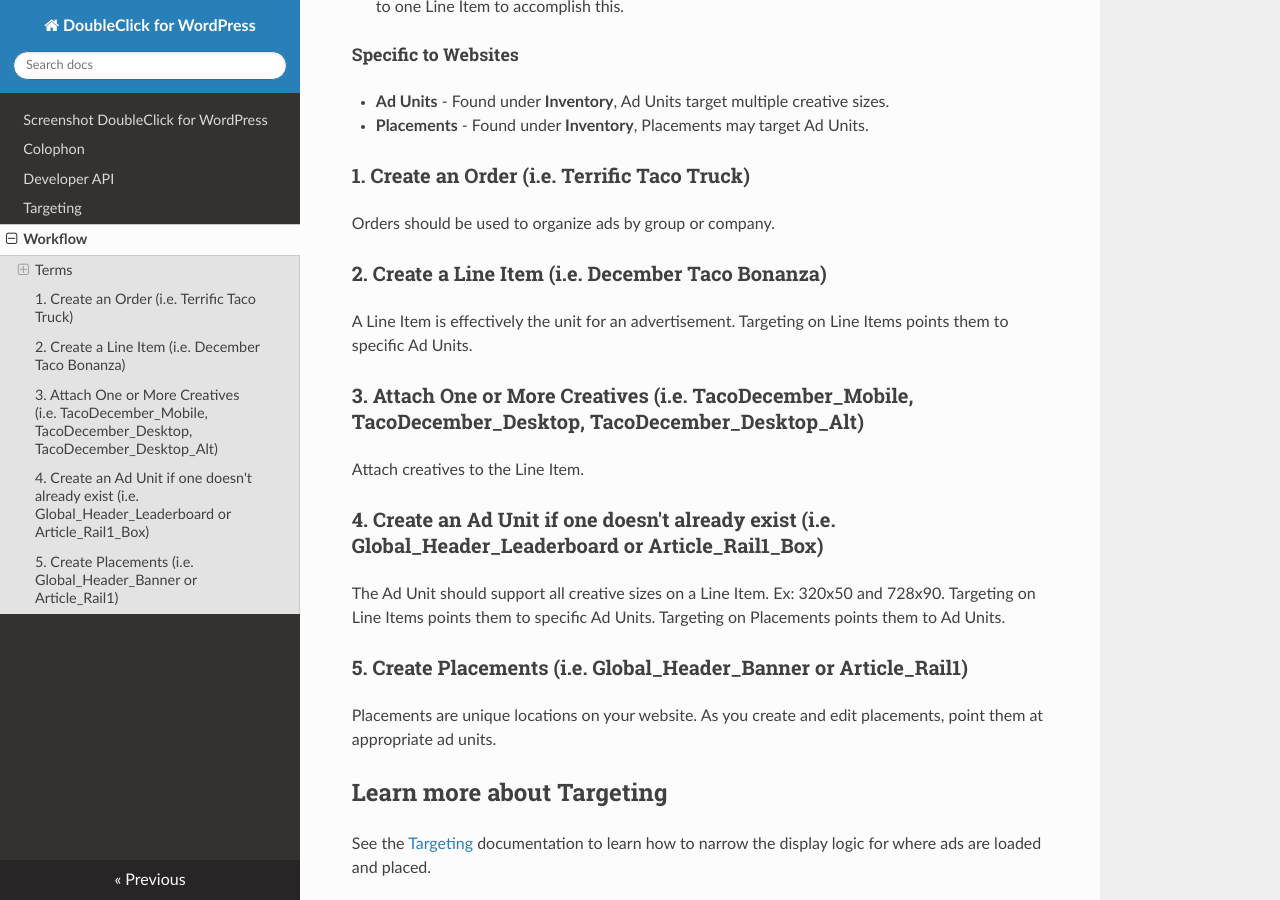
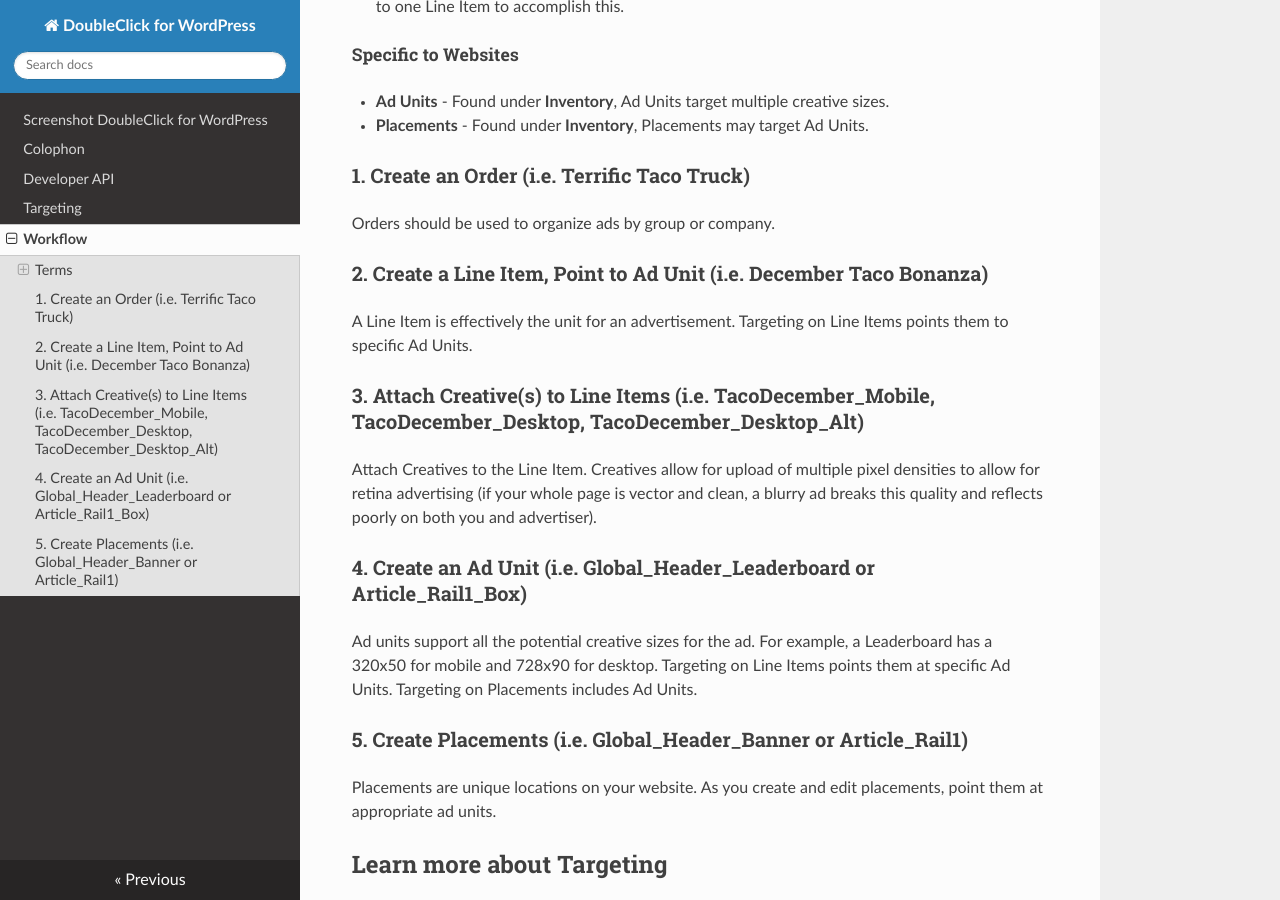
Before and after one commit to INN/doubleclick-for-wp, an MkDocs documentation site: the page built from docs/Workflow.md, in a window 1280 px wide and 900 px high, scrolled down 401 px. Built offline with MkDocs 1.6.1, drawn with Linux system fonts in a browser that asks for light colours; nearby versions of some CDN libraries.

Commit message:
Update Workflow.md

```diff
--- a/docs/Workflow.md
+++ b/docs/Workflow.md
@@ -15,17 +15,17 @@
 
 Orders should be used to organize ads by group or company.
 
-### 2. Create a Line Item (i.e. December Taco Bonanza)
+### 2. Create a Line Item, Point to Ad Unit (i.e. December Taco Bonanza)
 
 A Line Item is effectively the unit for an advertisement. Targeting on Line Items points them to specific Ad Units.
 
-### 3. Attach One or More Creatives (i.e. TacoDecember_Mobile, TacoDecember_Desktop, TacoDecember_Desktop_Alt)
+### 3. Attach Creative(s) to Line Items (i.e. TacoDecember_Mobile, TacoDecember_Desktop, TacoDecember_Desktop_Alt)
 
-Attach creatives to the Line Item.
+Attach Creatives to the Line Item. Creatives allow for upload of multiple pixel densities to allow for retina advertising (if your whole page is vector and clean, a blurry ad breaks this quality and reflects poorly on both you and advertiser).
 
-### 4. Create an Ad Unit if one doesn't already exist (i.e. Global_Header_Leaderboard or Article_Rail1_Box)
+### 4. Create an Ad Unit (i.e. Global_Header_Leaderboard or Article_Rail1_Box)
 
-The Ad Unit should support all creative sizes on a Line Item. Ex: 320x50 and 728x90. Targeting on Line Items points them to specific Ad Units. Targeting on Placements points them to Ad Units.
+Ad units support all the potential creative sizes for the ad. For example, a Leaderboard has a 320x50 for mobile and 728x90 for desktop. Targeting on Line Items points them at specific Ad Units. Targeting on Placements includes Ad Units.
 
 ### 5. Create Placements (i.e. Global_Header_Banner or Article_Rail1)
 
```
